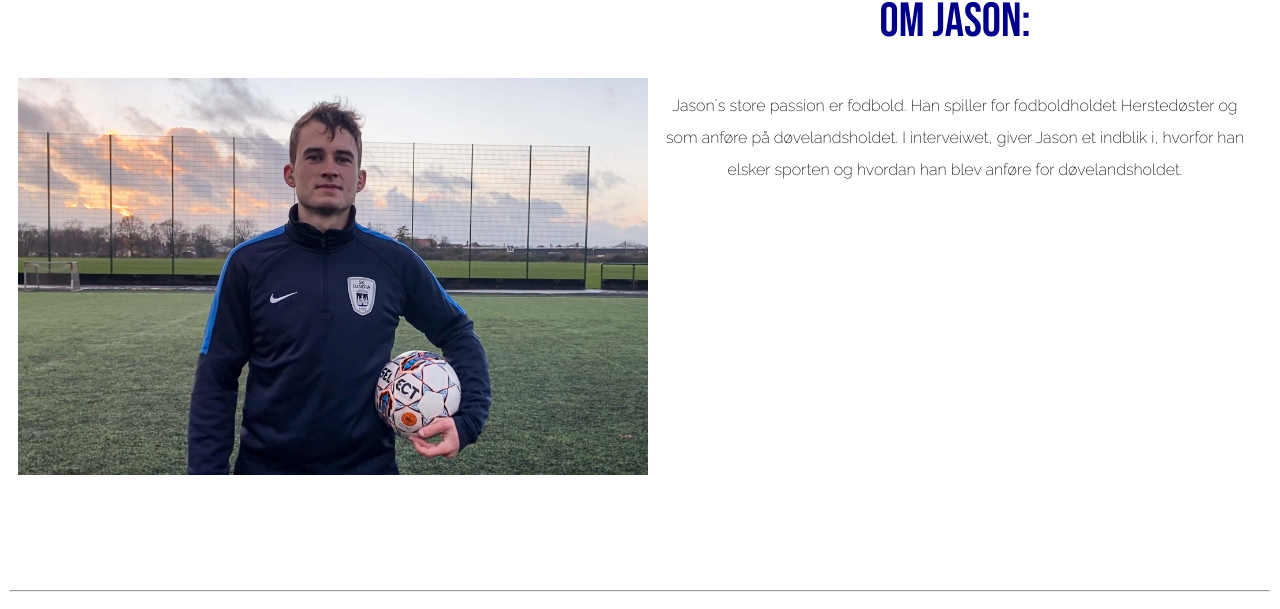
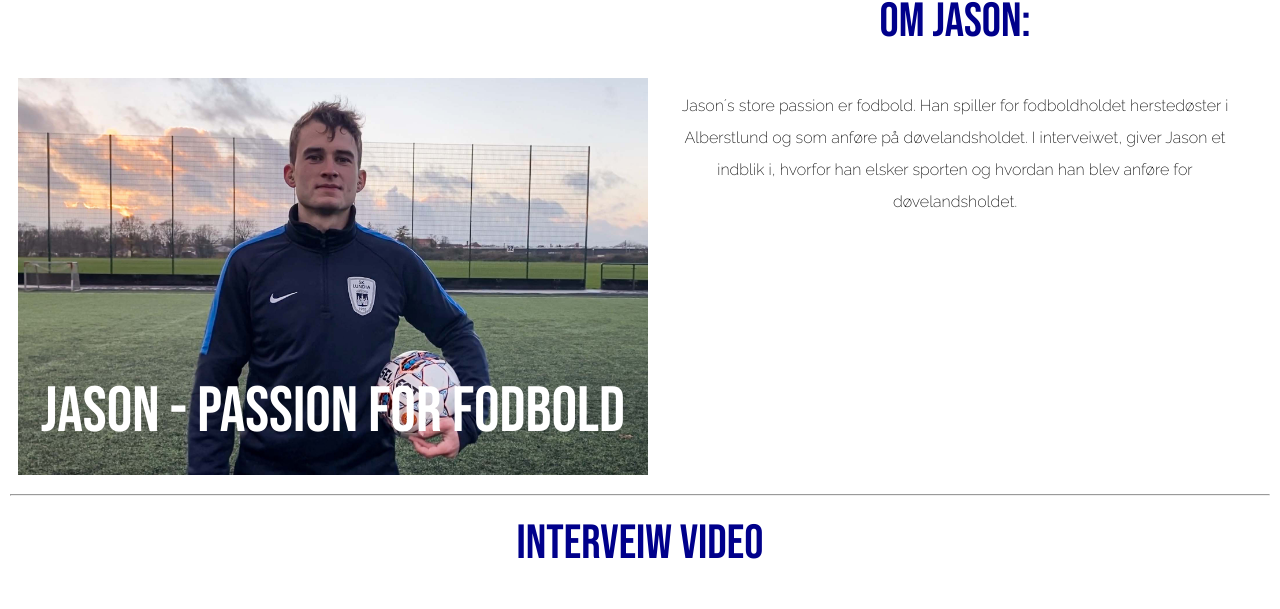
Before and after one commit to saschahaarup/Pilotprojekt, a plain HTML site: page index.html in a window 1280 px wide. Shown: the part 228-837 px from the top of the page. Drawn offline with Linux system fonts and the light colour scheme; grey boxes are pictures that could not be loaded.

Commit message:
splashtekst

```diff
--- a/index.html
+++ b/index.html
@@ -35,9 +35,9 @@
         <h2 class="first1">Om Jason:</h2>
         <p class="first2">
           Jason´s store passion er fodbold. Han spiller for fodboldholdet
-          Herstedøster og som anføre på døvelandsholdet. I interveiwet, giver
-          Jason et indblik i, hvorfor han elsker sporten og hvordan han blev
-          anføre for døvelandsholdet.
+          herstedøster i Alberstlund og som anføre på døvelandsholdet. I
+          interveiwet, giver Jason et indblik i, hvorfor han elsker sporten og
+          hvordan han blev anføre for døvelandsholdet.
         </p>
       </section>
       <hr />
@@ -79,9 +79,9 @@
         </div>
         <hr />
       </section>
-    </body>
+    </main>
     <footer>
       <p>Sascha Haarup Løschenkohl</p>
     </footer>
-  </main>
+  </body>
 </html>
--- a/style.css
+++ b/style.css
@@ -103,9 +103,11 @@ hr {
 .splashtxt {
   font-family: "Bebas Neue", cursive;
   color: white;
-  grid-column: 1/2;
-  grid-row: 1;
-  display: grid;
+  font-size: 4rem;
+  position: absolute;
+  top: 80%;
+  left: 26%;
+  transform: translate(-50%, -50%);
 }
 
 /* tekst til first section */
@@ -127,7 +129,6 @@ hr {
 }
 
 /* grid til billederne i section tre*/
-
 .section_wrapper3 {
   display: grid;
   /* grid-template-columns: 400px 400px 400px;
@@ -162,10 +163,12 @@ hr {
   grid-row: 2/3;
 }
 
+/* layoutdiagram */
 .diagram {
   width: 60%;
 }
 
+/* interveiw video + youtube video*/
 .iframe_wrapper {
   display: grid;
   justify-content: center;
```
Also changed, not shown: layoutdiagram.jpg.
